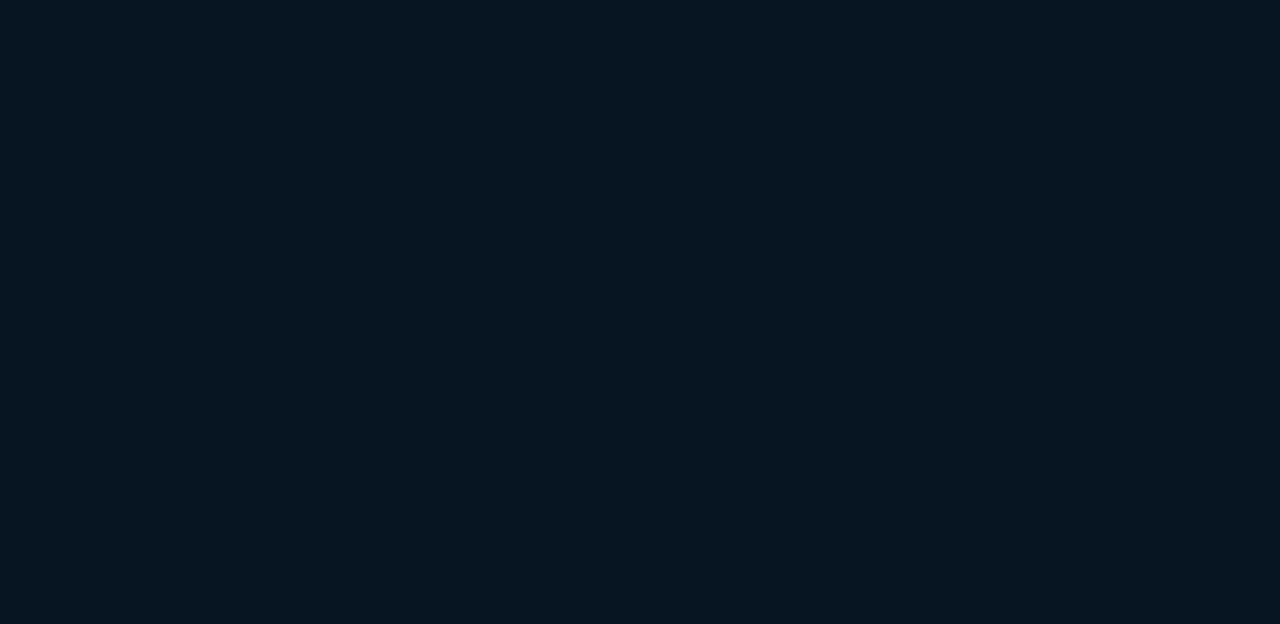
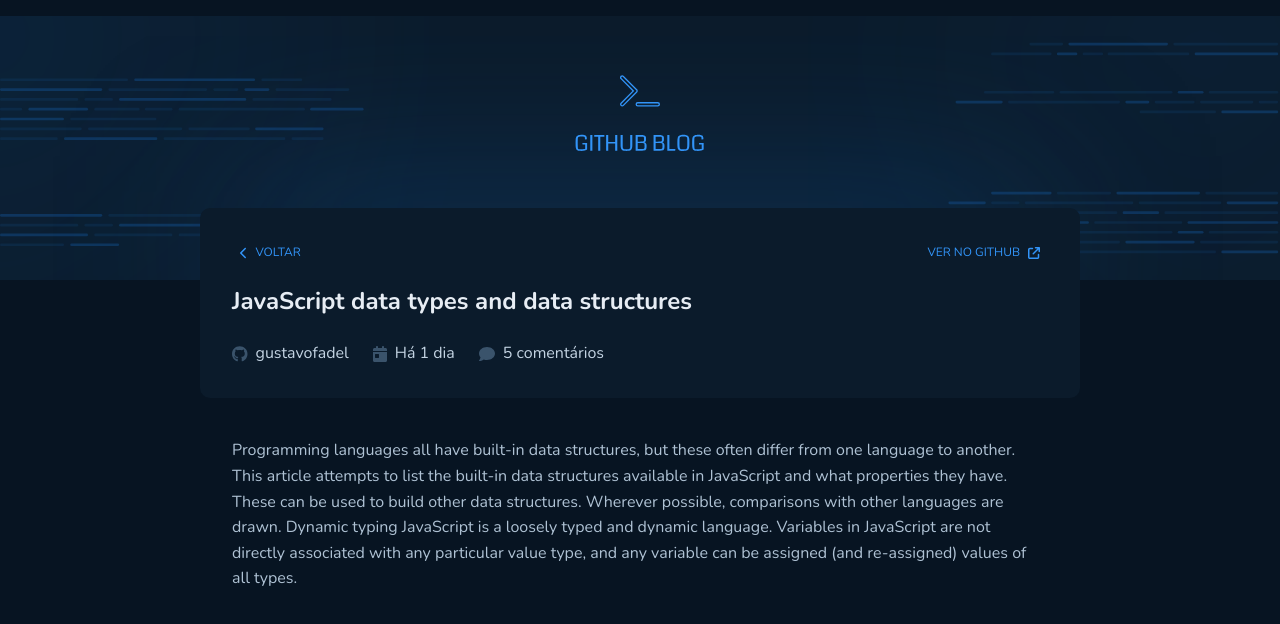
Before and after one commit to gustavofadel/github-blog, a React (Vite) app: page /post in a window 1280 px wide. Before the commit this address had no page. Shown: the top 624 px of the page. Built offline with nearby package versions, Linux system fonts and the light colour scheme.

Commit message:
style: Adding styles to the post page

```diff
--- a/index.html
+++ b/index.html
@@ -6,7 +6,7 @@
     <link rel="preconnect" href="https://fonts.gstatic.com" crossorigin />
     <link href="https://fonts.googleapis.com/css2?family=Nunito:wght@400;700&display=swap" rel="stylesheet" />
     <meta name="viewport" content="width=device-width, initial-scale=1.0" />
-    <title>Github Blog</title>
+    <title>GitHub Blog</title>
   </head>
   <body>
     <div id="root"></div>
--- a/package.json
+++ b/package.json
@@ -19,6 +19,8 @@
     "@radix-ui/react-label": "^2.0.2",
     "react": "^18.2.0",
     "react-dom": "^18.2.0",
+    "react-helmet": "^6.1.0",
+    "react-markdown": "^9.0.1",
     "react-router-dom": "^6.21.0",
     "styled-components": "^6.1.1"
   },
@@ -26,6 +28,7 @@
     "@rocketseat/eslint-config": "^2.1.0",
     "@types/react": "^18.2.43",
     "@types/react-dom": "^18.2.17",
+    "@types/react-helmet": "^6.1.11",
     "@types/styled-components": "^5.1.34",
     "@typescript-eslint/eslint-plugin": "^6.14.0",
     "@typescript-eslint/parser": "^6.14.0",
--- a/src/Router.tsx
+++ b/src/Router.tsx
@@ -1,12 +1,14 @@
 import { Route, Routes } from 'react-router-dom'
 import { DefaultLayout } from './layouts/DefaultLayout'
 import { Blog } from './pages/Blog'
+import { Post } from './pages/Post/'
 
 export function Router() {
   return (
     <Routes>
       <Route path="/" element={<DefaultLayout />}>
         <Route path="/" element={<Blog />} />
+        <Route path="/post" element={<Post />} />
       </Route>
     </Routes>
   )
--- a/src/pages/Blog/components/PostCard/index.tsx
+++ b/src/pages/Blog/components/PostCard/index.tsx
@@ -8,7 +8,7 @@
 
 export function PostCard() {
   return (
-    <PostCardContainer to="/">
+    <PostCardContainer to="/post">
       <PostCardHeader>
         <PostCardTitle>JavaScript data types and data structures</PostCardTitle>
         <PostCardPublishTime>Há 1 dia</PostCardPublishTime>
--- a/src/pages/Blog/index.tsx
+++ b/src/pages/Blog/index.tsx
@@ -1,3 +1,4 @@
+import { Helmet } from 'react-helmet'
 import { PostCard } from './components/PostCard'
 import { Profile } from './components/Profile'
 import { SearchForm } from './components/SearchForm'
@@ -6,6 +7,10 @@
 export function Blog() {
   return (
     <>
+      <Helmet>
+        <title>GitHub Blog</title>
+      </Helmet>
+
       <Profile />
 
       <SearchForm />
--- /dev/null
+++ b/src/pages/Post/index.tsx
@@ -0,0 +1,79 @@
+import { faGithub } from '@fortawesome/free-brands-svg-icons'
+import {
+  faArrowUpRightFromSquare,
+  faCalendarDay,
+  faChevronLeft,
+  faComment,
+} from '@fortawesome/free-solid-svg-icons'
+import { FontAwesomeIcon } from '@fortawesome/react-fontawesome'
+import { Helmet } from 'react-helmet'
+import { Badge } from '../../components/Badge'
+import { Link } from '../../components/Link'
+import {
+  BadgeGroup,
+  LinksContainer,
+  PostBody,
+  PostHeader,
+  PostMarkdownContent,
+  PostTitle,
+} from './styles'
+
+export function Post() {
+  return (
+    <>
+      <Helmet>
+        <title>Github Blog | JavaScript data types and data structures</title>
+      </Helmet>
+
+      <PostHeader>
+        <LinksContainer>
+          <Link href="/">
+            <FontAwesomeIcon icon={faChevronLeft} />
+            <span>VOLTAR</span>
+          </Link>
+
+          <Link
+            href="https://github.com/rocketseat-education/reactjs-github-blog-challenge/issues/1"
+            target="_blank"
+          >
+            <span>VER NO GITHUB</span>
+            <FontAwesomeIcon icon={faArrowUpRightFromSquare} />
+          </Link>
+        </LinksContainer>
+
+        <PostTitle>JavaScript data types and data structures</PostTitle>
+
+        <BadgeGroup>
+          <Badge
+            icon={<FontAwesomeIcon icon={faGithub} />}
+            text="gustavofadel"
+          />
+
+          <Badge
+            icon={<FontAwesomeIcon icon={faCalendarDay} />}
+            text="Há 1 dia"
+          />
+
+          <Badge
+            icon={<FontAwesomeIcon icon={faComment} />}
+            text="5 comentários"
+          />
+        </BadgeGroup>
+      </PostHeader>
+
+      <PostBody>
+        <PostMarkdownContent>
+          Programming languages all have built-in data structures, but these
+          often differ from one language to another. This article attempts to
+          list the built-in data structures available in JavaScript and what
+          properties they have. These can be used to build other data
+          structures. Wherever possible, comparisons with other languages are
+          drawn. Dynamic typing JavaScript is a loosely typed and dynamic
+          language. Variables in JavaScript are not directly associated with any
+          particular value type, and any variable can be assigned (and
+          re-assigned) values of all types.
+        </PostMarkdownContent>
+      </PostBody>
+    </>
+  )
+}
--- /dev/null
+++ b/src/pages/Post/styles.ts
@@ -0,0 +1,51 @@
+import ReactMarkdown from 'react-markdown'
+import styled from 'styled-components'
+
+export const PostHeader = styled.header`
+  padding: 2rem;
+  margin: -8rem 0 2.5rem 0;
+  background: ${(props) => props.theme.colors['base-profile']};
+  border-radius: 10px;
+`
+
+export const LinksContainer = styled.div`
+  display: flex;
+  align-items: center;
+  justify-content: space-between;
+
+  margin-bottom: 1.25rem;
+`
+
+export const PostTitle = styled.h1`
+  font-weight: bold;
+  font-size: 1.5rem;
+  line-height: 130%;
+  color: ${(props) => props.theme.colors['base-title']};
+`
+
+export const BadgeGroup = styled.div`
+  margin-top: 1.5rem;
+
+  display: flex;
+  align-items: center;
+
+  div + div {
+    margin-left: 1.5rem;
+  }
+`
+
+export const PostBody = styled.main`
+  padding: 0 2rem;
+`
+
+export const PostMarkdownContent = styled(ReactMarkdown)`
+  white-space: break-spaces;
+  font-size: 1rem;
+  font-weight: 400;
+  line-height: 160%;
+  color: ${(props) => props.theme.colors['base-text']};
+
+  a {
+    color: ${(props) => props.theme.colors.blue};
+  }
+`
```
Also changed, not shown: 1 other file (tests, documents, lock files or other folders).
